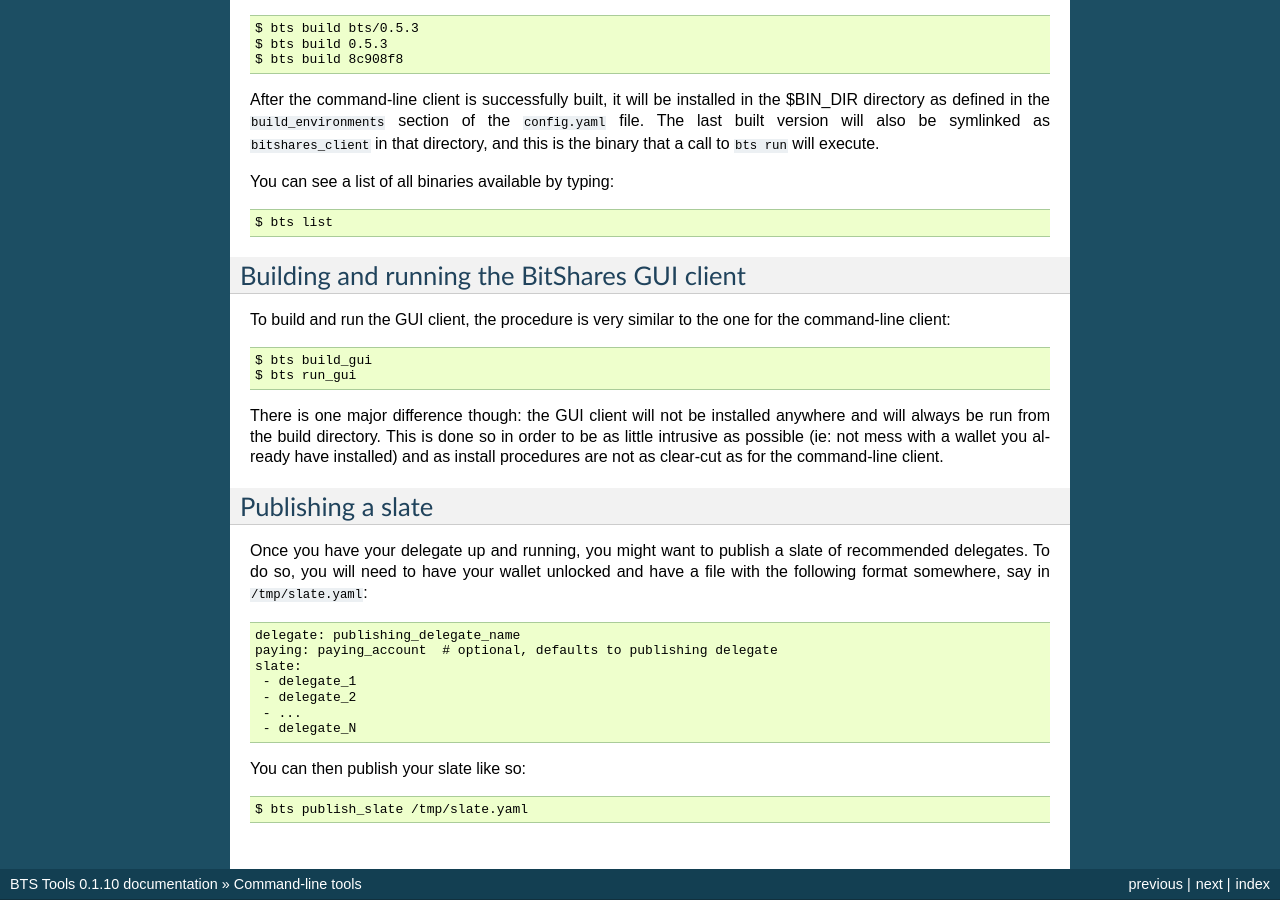
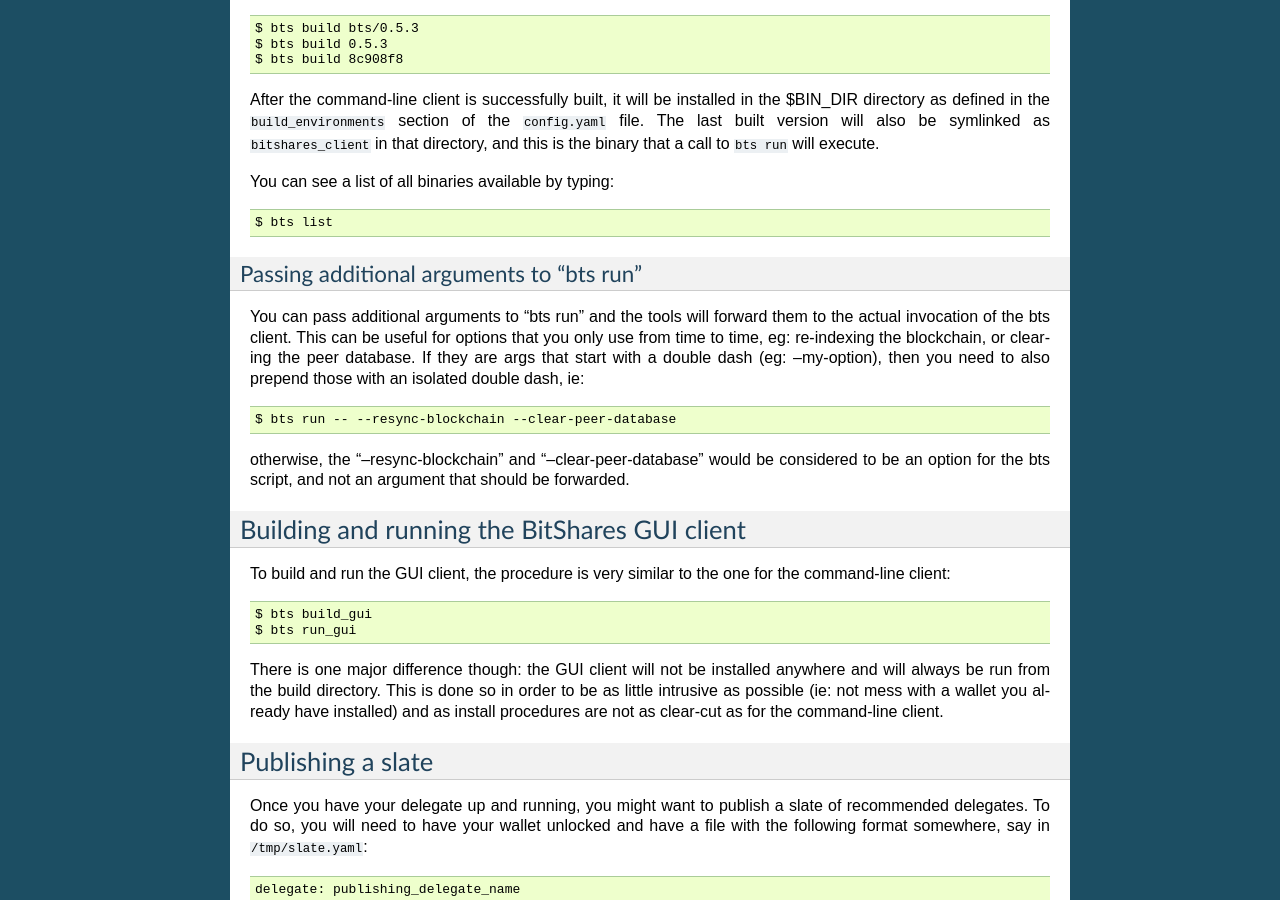
Before and after one commit to wackou/bts_tools, a Sphinx documentation site: the page built from docs/cmdline.rst, in a window 1280 px wide and 900 px high, scrolled down 1065 px. Built offline with Sphinx 7.4.7, drawn with Linux system fonts in a browser that asks for light colours; some of the changed text lies outside the part shown.

Commit message:
More work on modularization; various fixes

```diff
--- a/docs/cmdline.rst
+++ b/docs/cmdline.rst
@@ -82,6 +82,22 @@
     $ bts list
 
 
+Passing additional arguments to "bts run"
+~~~~~~~~~~~~~~~~~~~~~~~~~~~~~~~~~~~~~~~~~
+
+You can pass additional arguments to "bts run" and the tools will forward them
+to the actual invocation of the bts client. This can be useful for options that
+you only use from time to time, eg: re-indexing the blockchain, or clearing the
+peer database. If they are args that start with a double dash (eg: --my-option),
+then you need to also prepend those with an isolated double dash, ie::
+
+    $ bts run -- --resync-blockchain --clear-peer-database
+
+otherwise, the "--resync-blockchain" and "--clear-peer-database" would be
+considered to be an option for the bts script, and not an argument that should
+be forwarded.
+
+
 Building and running the BitShares GUI client
 ---------------------------------------------
 
```
Also changed, not shown: docs/variants.rst (+2 -7 lines), 5 other files.
